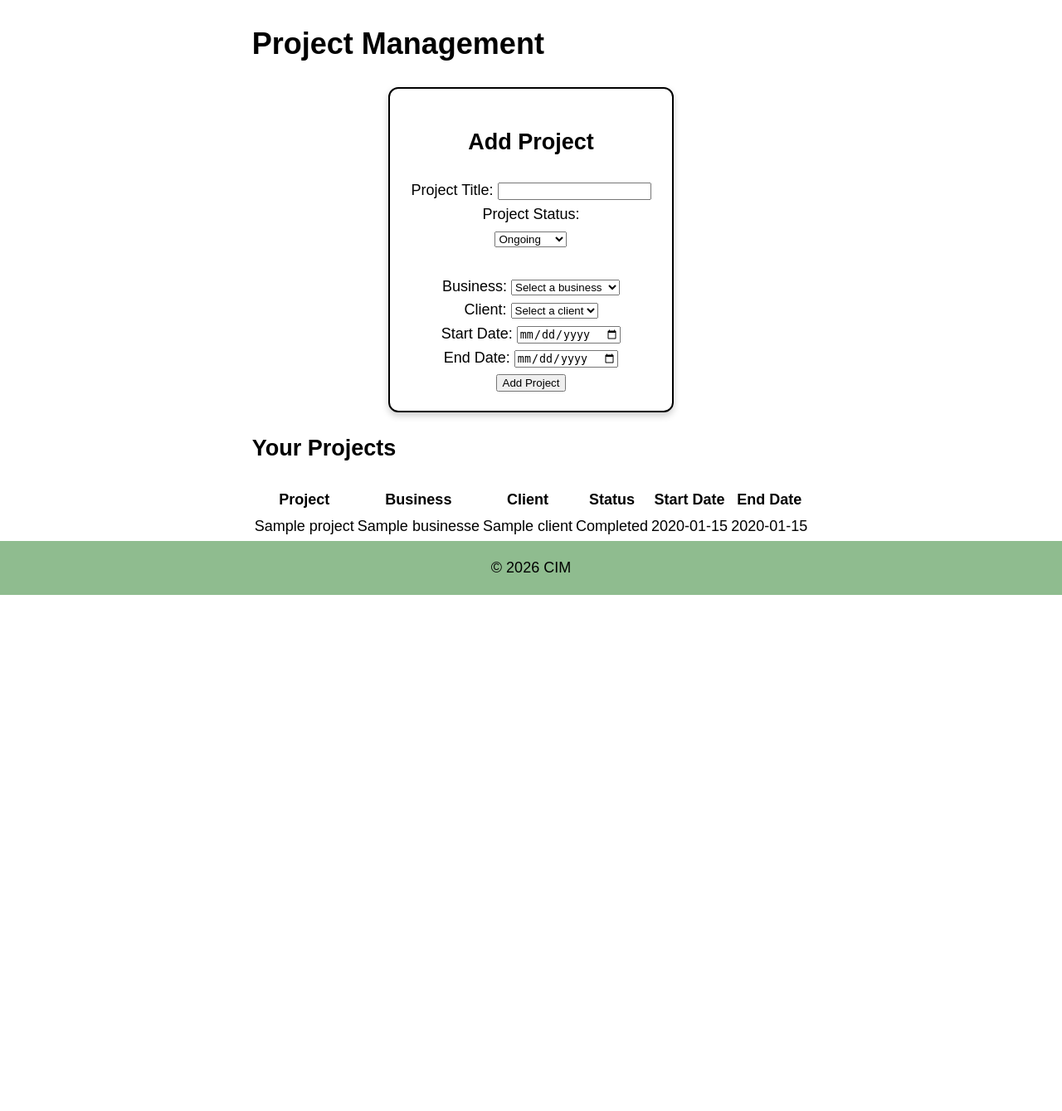
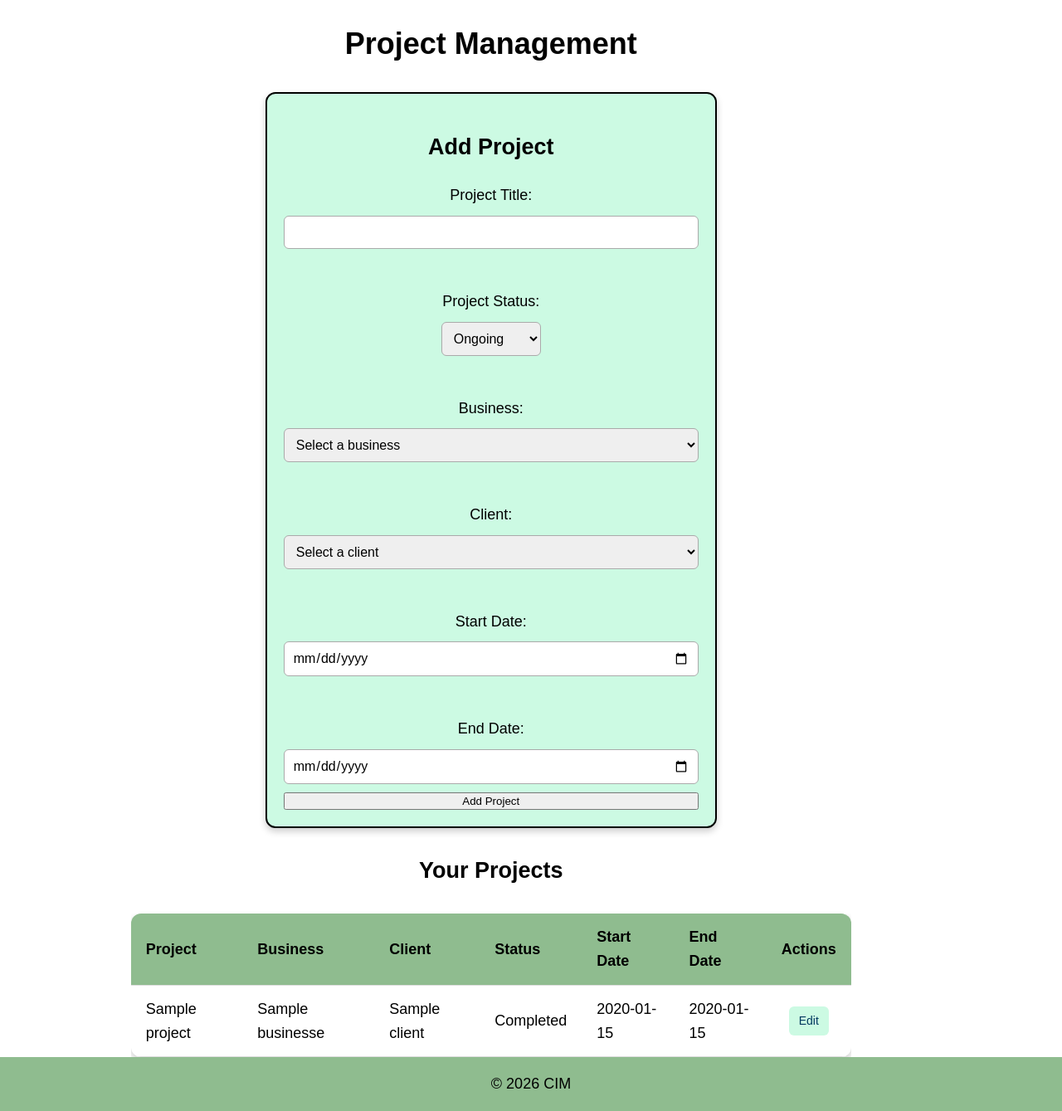
Before and after one commit to sabrynasalleh/tax-my-webapp, a Flask app: page /projects in a window 1280 px wide. Shown: the part 135-1474 px from the top of the page at 83% size. Before the commit the page ends 852 px from the top, so only its background shows below. Run offline with Flask 3, Linux system fonts and the light colour scheme; a user stored in the database is signed in; tables that the repository leaves empty hold one stand-in row (values such as "Sample post").

Commit message:
Add project editing

```diff
--- a/project.py
+++ b/project.py
@@ -85,3 +85,94 @@ def project_management():
         clients=clients,
         projects=projects
     )
+
+# Route for editing project
+@project.route("/projects/edit/<int:project_id>", methods =["GET", "POST"])
+@login_required
+def edit_project(project_id):
+
+    company = current_user.company
+
+    project_data = Project.query.filter(
+        Project.id == project_id,
+        Project.business.has(Business.company_id == company.id)
+    ).first_or_404()
+
+    if request.method == "POST":
+        title = request.form.get("title")
+        status = request.form.get("status")
+        start_date = request.form.get("start_date")
+        end_date = request.form.get("end_date")
+
+        business_id = request.form.get("business_id")
+        client_id = request.form.get("client_id")
+
+        # Find the selected business within user's company
+        business_data = Business.query.filter_by(
+            id=business_id,
+            company_id=company.id
+        ).first()
+
+        # Find the selected client
+        client_data = Client.query.filter(
+            Client.id == client_id,
+            Client.businesses.any(Business.company_id == company.id)
+        ).first()
+
+        # Validation
+        if not business_data:
+            return "Invalid business selection.", 400
+
+        if not client_id:
+            return "Invalid client selection.", 400
+
+        # Convert date strings into Python date objects
+        if start_date:
+            start_date = datetime.strptime(
+                start_date,
+                "%Y-%m-%d"
+            ).date()
+
+        if end_date:
+            end_date = datetime.strptime(
+                end_date,
+                "%Y-%m-%d"
+            ).date()
+
+
+        # Update existing project
+        project_data.title = title
+        project_data.status = status
+        project_data.start_date = start_date
+        project_data.end_date = end_date
+        project_data.business_id = business_data.id
+        project_data.client_id = client_data.id
+
+        db.session.commit()
+
+        return redirect(url_for("project.project_management"))
+
+    # Get business
+
+    businesses = Business.query.filter_by(
+        company_id=company.id
+    ).all()
+
+    # Get client
+
+    clients = Client.query.filter(Client.businesses.any(Business.company_id == company.id)
+    ).all()
+
+    # Get project
+
+    projects = Project.query.filter(
+        Project.business.has(Business.company_id == company.id)
+    ).all()
+
+    return render_template(
+        "projects.html",
+        businesses=businesses,
+        clients=clients,
+        projects=projects,
+        editing_project=project_data
+    )
--- a/static/style.css
+++ b/static/style.css
@@ -422,3 +422,84 @@ a {
     outline: none;
     border-color: rgb(16, 166, 16);
 }
+
+/* Project Management */
+
+.project-page {
+    width: 90%;
+    max-width: 1200px;
+    text-align: center;
+}
+
+.project-form-card {
+    background-color: rgb(204, 250, 227);
+    margin: 30px auto;
+    max-width: 500px;
+}
+
+.project-form-card form {
+    display: flex;
+    flex-direction: column;
+    gap: 10px;
+}
+
+.project-form-card input,
+.project-form-card select {
+    padding: 10px;
+    border: 1px solid #aaa;
+    border-radius: 6px;
+    font-family: 'Montserrat', sans-serif;
+    font-size: 16px;
+}
+
+
+/* Project Table */
+
+.project-table-container {
+    width: 100%;
+    overflow-x: auto;
+    margin-top: 30px;
+}
+
+.project-table {
+    width: 100%;
+    border-collapse: collapse;
+    background-color: white;
+    box-shadow: 0 4px 8px rgba(0,0,0,0.2);
+    border-radius: 12px;
+    overflow: hidden;
+}
+
+.project-table th,
+.project-table td {
+    padding: 14px 18px;
+    border-bottom: 1px solid #ddd;
+    text-align: left;
+}
+
+.project-table th {
+    background-color: darkseagreen;
+    font-weight: bold;
+}
+
+.project-table tr:hover {
+    background-color: rgb(239, 250, 244);
+}
+
+.project-buttons {
+    display: flex;
+    justify-content: center;
+    gap: 8px;
+}
+
+.project-buttons a {
+    padding: 6px 12px;
+    background-color: rgb(204, 250, 227);
+    border-radius: 6px;
+    text-decoration: none;
+    font-size: 14px;
+}
+
+.project-buttons a:hover {
+    opacity: 0.8;
+}
--- a/templates/projects.html
+++ b/templates/projects.html
@@ -11,20 +11,62 @@ Projects Management
 
     <div class="card project-form-card">
 
-        <h2>Add Project</h2>
+        {% if editing_project %}
+            <h2>Edit Project</h2>
+        {% else %}
+            <h2>Add Project</h2>
+        {% endif %}
 
-        <form method="POST" action="{{ url_for('project.project_management') }}">
+        <form method="POST"
+              action="{% if editing_project %}
+                        {{ url_for('project.edit_project', project_id=editing_project.id) }}
+                      {% else %}
+                        {{ url_for('project.project_management') }}
+                      {% endif %}">
 
             <label for="title">Project Title:</label>
-            <input type="text" id="title" name="title" required> <br>
+            <input
+                type="text"
+                id="title"
+                name="title"
+                value="{{ editing_project.title if editing_project else '' }}"
+                required
+            >
+
+            <br>
 
             <label for="status">Project Status:</label>
             <div class="project-status">
                 <select id="status" name="status">
-                    <option value="Ongoing">Ongoing</option>
-                    <option value="OnHold">On Hold</option>
-                    <option value="Completed">Completed</option>
-                    <option value="Cancelled">Cancelled</option>
+
+                    <option value="Ongoing"
+                        {% if editing_project and editing_project.status == "Ongoing" %}
+                            selected
+                        {% endif %}>
+                        Ongoing
+                    </option>
+
+                    <option value="OnHold"
+                        {% if editing_project and editing_project.status == "OnHold" %}
+                            selected
+                        {% endif %}>
+                        On Hold
+                    </option>
+
+                    <option value="Completed"
+                        {% if editing_project and editing_project.status == "Completed" %}
+                            selected
+                        {% endif %}>
+                        Completed
+                    </option>
+
+                    <option value="Cancelled"
+                        {% if editing_project and editing_project.status == "Cancelled" %}
+                            selected
+                        {% endif %}>
+                        Cancelled
+                    </option>
+
                 </select>
             </div>
             <br>
@@ -65,14 +107,30 @@ Projects Management
             <br>
 
             <label for="start_date">Start Date:</label>
-            <input type="date" id="start_date" name="start_date">
+            <input
+                type="date"
+                id="start_date"
+                name="start_date"
+                value="{{ editing_project.start_date.strftime('%Y-%m-%d') if editing_project and editing_project.start_date else '' }}"
+            >
 
             <br>
 
             <label for="end_date">End Date:</label>
-            <input type="date" id="end_date" name="end_date">
+            <input
+                type="date"
+                id="end_date"
+                name="end_date"
+                value="{{ editing_project.end_date.strftime('%Y-%m-%d') if editing_project and editing_project.end_date else '' }}"
+                >
 
-            <button type="submit">Add Project</button>
+            <button type="submit">
+                {% if editing_project %}
+                    Save changes
+                {% else %}
+                    Add Project
+                {% endif %}
+            </button>
 
         </form>
 
@@ -97,6 +155,7 @@ Projects Management
                         <th>Status</th>
                         <th>Start Date</th>
                         <th>End Date</th>
+                        <th>Actions</th>
                     </tr>
                 </thead>
 
@@ -115,6 +174,14 @@ Projects Management
                             <td>{{ project.start_date or "-" }}</td>
 
                             <td>{{ project.end_date or "-" }}</td>
+
+                            <td>
+                                <div class="project-buttons">
+                                    <a href="{{ url_for('project.edit_project', project_id=project.id) }}">
+                                        Edit
+                                    </a>
+                                 </div>
+                            </td>
                         </tr>
 
                     {% endfor %}
```
